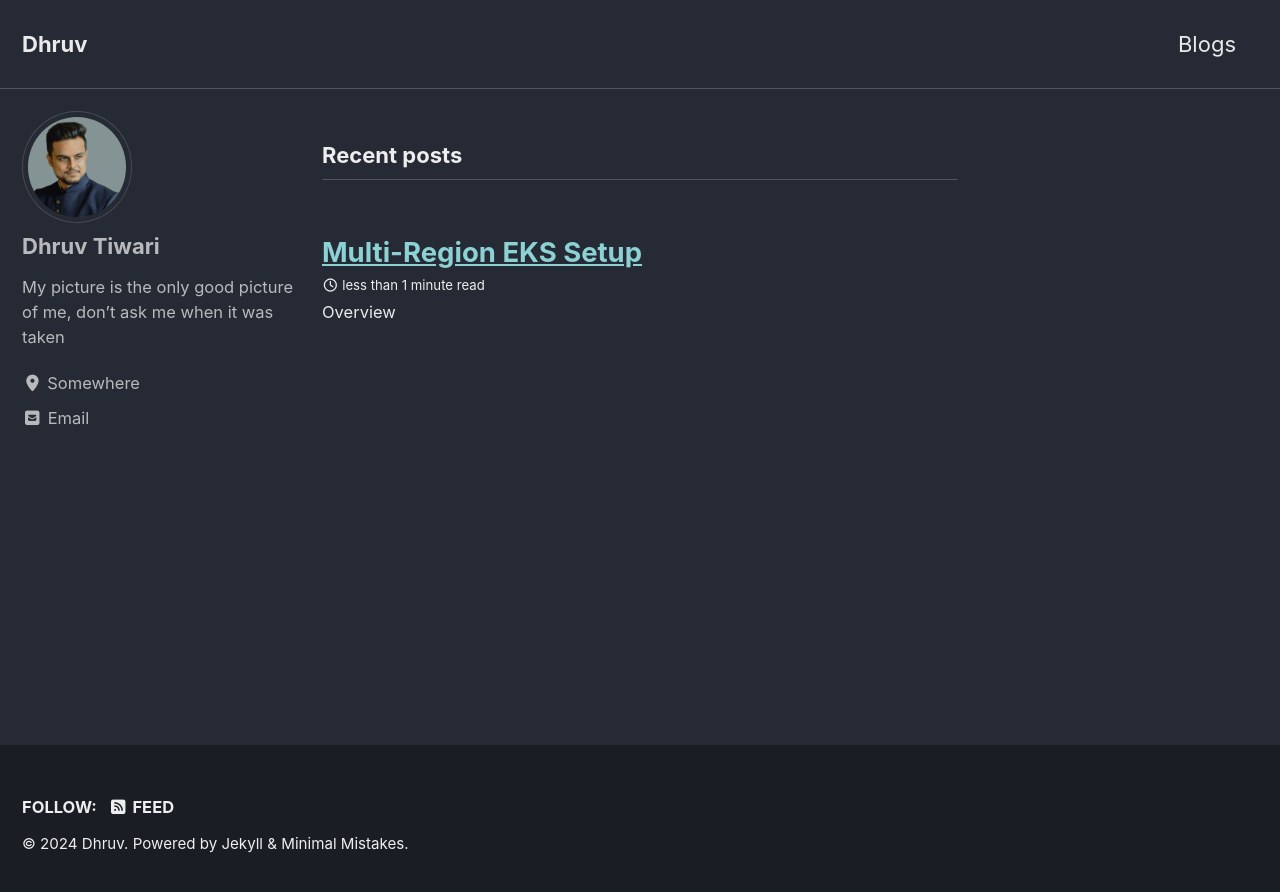
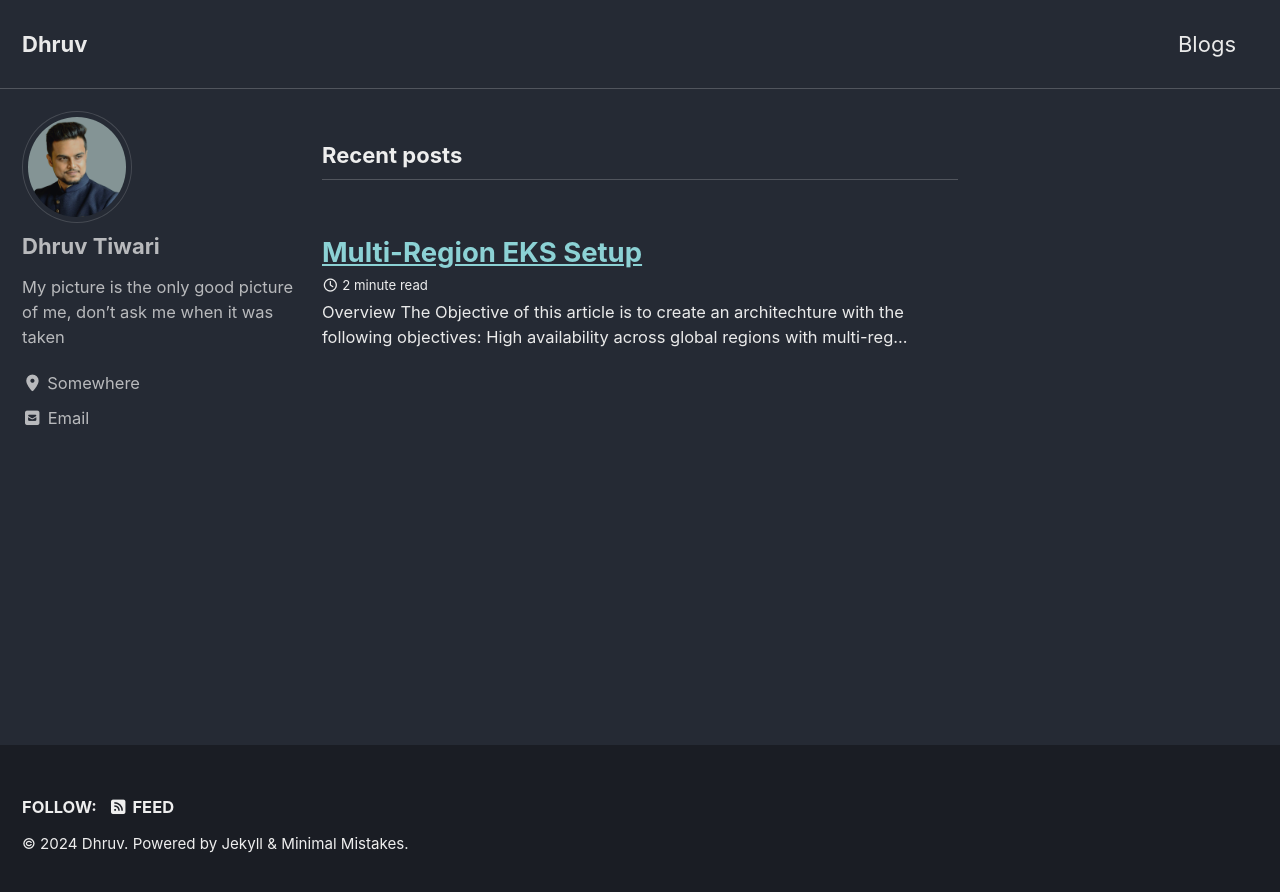
Before and after one commit to dhruv9115/dhruv-tiwari, a Jekyll site: the page built from index.html, in a window 1280 px wide. Shown: the top 892 px of the page. Built offline with Jekyll 4.4.1, drawn with Linux system fonts in a browser that asks for light colours; cached includes are drawn as plain includes; the list of posts is cut into pages by our own code; part of the change alters nothing that is shown.

Commit message:
feat: add eks blog

````diff
--- a/_posts/2024-09-17-eks_arch.md
+++ b/_posts/2024-09-17-eks_arch.md
@@ -9,10 +9,163 @@ toc_sticky: true
 ---
 
 ## Overview
-<!-- Your content here -->
+The Objective of this article is to create an architechture with the following objectives:
+- High availability across global regions with multi-region AWS EKS architecture.
+- Automated deployment using Terraform for consistent, scalable infrastructure.
+- CI/CD pipeline for automated microservices deployment across AWS regions.
+- Intelligent traffic routing using AWS Route 53 with latency/geolocation policies.
+- Automated failover and cost optimization.
 
 ## Architecture
-<!-- Your content here -->
+![Architecture Diagram](../assets/images/architecture_overview.jpeg)
 
-## Summary
-<!-- Your content here -->
+## IAC - Terraform with cloudposse atmos
+
+#### How It Works
+
+1. **Create an EKS Component**: This component will contain the Terraform module for EKS. For this example, we’ll use `terraform-aws-modules/eks/aws`.
+
+2. **Create `main.tf` with Parameters**:
+   - Create the file in the directory `components/terraform/eks`.
+   - Define the EKS module:
+
+   ```hcl
+   module "eks_cluster" {
+     source  = "terraform-aws-modules/eks/aws"
+     version = "~> 19.0"
+
+     # Cluster configuration
+     cluster_name    = var.cluster_name
+     cluster_version = var.cluster_version
+     # ……
+   }
+
+3. **Create bastion.tf to create bastion hosts to access the cluster**
+   ```hcl
+   module "ec2_bastion" {
+    for_each = local.public_subnet_ids
+    source = "cloudposse/ec2-bastion-server/aws"
+
+    enabled = module.this.enabled
+
+    instance_type               = var.instance_type
+    security_groups             = compact(concat([module.vpc.outputs.vpc_default_security_group_id], var.security_groups))
+    subnets                     = each.value
+    key_name                    = var.key_name
+    user_data                   = var.user_data
+    vpc_id                      = local.vpc_id
+    associate_public_ip_address = var.associate_public_ip_address
+
+    context = module.this.context
+   }
+
+4. **Create remote-state.tf to import the vpc deployed through vpc component**
+    ```hcl
+    module "vpc" {
+        source = "cloudposse/stack-config/yaml//modules/remote-state"
+        version = "1.5.0"
+        component = var.vpc_component_name
+        atmos_base_path = "../../../"
+        context = module.this.context
+    }
+
+5. **Create variables.tf , outputs.tf accordingl to the tf modules**
+6. **Create a dir stacks/catalog/eks (catalog calls all the aws service components)**
+7. **Create a defaults.yaml inside the above dir, and call default values for the eks service**
+    ```yaml
+    components:
+      terraform:
+        eks:
+        metadata:
+            type: abstract
+            component: eks
+        vars:
+            cluster_version: "1.30"
+            eks_managed_node_groups:
+              on_demand:
+                instance_type: "t3.medium"
+                desired_capacity: 3
+                max_capacity: 6
+                min_capacity: 3
+                key_name: "eks-cluster-key"
+                node_group_name_prefix: "on-demand"
+                additional_tags:
+                  on-demand: "true"
+                taints:
+                - key: "workload-type"
+                  value: "frontend"
+                  effect: "NoSchedule"
+
+              spot:
+                instance_type: "t3.medium"
+                desired_capacity: 3
+                max_capacity: 6
+                min_capacity: 3
+                key_name: "eks-cluster-key"
+                node_group_name_prefix: "spot"
+                spot_price: "0.05"
+                additional_tags:
+                  spot: "true"
+                taints:
+                - key: "workload-type"
+                    value: "backend"
+                    effect: "NoSchedule"
+
+            fargate_profiles:
+              backend:
+                selectors:
+                - namespace: "backend-services"
+            key_name: "eks-cluster-key"
+            associate_public_ip_address: true
+8. **Create <env>.yaml, for eg.: qa.yaml, this creates the eks cluster, with on-demand, spot and fargate nodes, with proper taints:**
+    ```yaml
+    import:
+      - catalog/eks/defaults
+    components:
+      terraform:
+        eks_cluster_qa:
+        metadata:
+            component: eks
+        vars:
+            environment: "qa"
+            vpc_component_name: "vpc-eks"
+            cluster_name: "qa-cluster"
+
+9. **Create stacks/mixins/region/us-east-1.yaml and stacks/mixins/region/us-west-1.yaml and declare dafault values for the region, for eg.**
+    ```yaml
+    vars:
+      region: us-east-1
+      environment: ue1
+10. **Create stacks/orgs/<your_org_name>/<bu>/qa/us-east-1.yaml and Create stacks/orgs/<your_org_name>/<bu>/qa/us-west-1.yaml**
+    ```yaml
+    import:
+    - catalog/vpc/qa
+    - catalog/eks/qa
+11. **Now it should be visible from atmos cli**
+    ![Example](../assets/images/atmos-cli.png)
+12. **Run the plan for each region, for this example us-east-1 and us-west-1**
+13. **For apply, I would recommend using github actions**
+    ![Github Actions run](../assets/images/githubaction-run.png)
+    A sample workflow:
+    ```yaml
+      - name: Plan Atmos Component
+        uses: cloudposse/github-action-atmos-terraform-plan@v2
+        with:
+          component: ${{ github.event.inputs.component }}
+          stack: ${{ github.event.inputs.stack }}
+          debug: true
+          atmos-config-path: /home/runner/work/_temp/atmos-config
+          atmos-version: ${{ env.ATMOS_VERSION }}
+        .....
+      - name: Terraform Apply
+        uses: cloudposse/github-action-atmos-terraform-apply@v2
+        with:
+          component: ${{ github.event.inputs.component }}
+          stack: ${{ github.event.inputs.stack }}
+          atmos-config-path: /home/runner/work/_temp/atmos-config
+          atmos-version: ${{ env.ATMOS_VERSION }}
+
+
+
+## EKS Cluster Architecture
+![Architecture Diagram](../assets/images/eks_arch.jpeg)
````
Also changed, not shown: assets/images/architecture_overview.jpeg (renamed from _pages/architecture_overview.jpeg), assets/images/architecture_overview_global_accellerator.jpeg (renamed from _pages/architecture_overview_global_accellerator.jpeg), assets/images/atmos-cli.png (added), assets/images/eks_arch.jpeg (renamed from _pages/eks_arch.jpeg), assets/images/githubaction-run.png (added).
